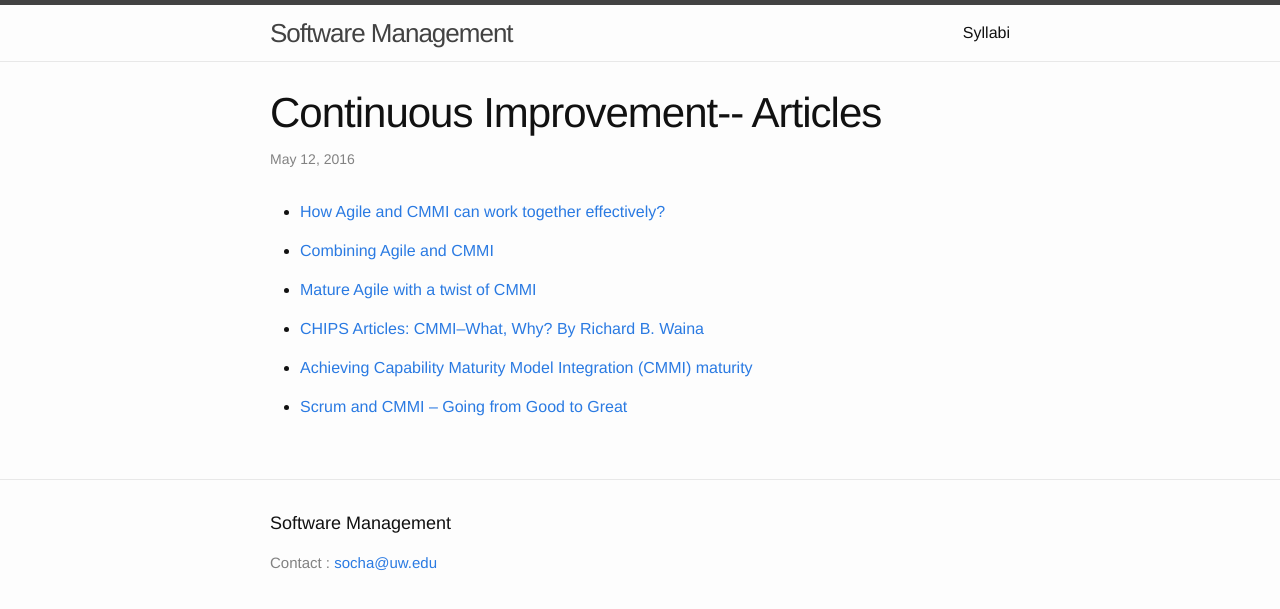
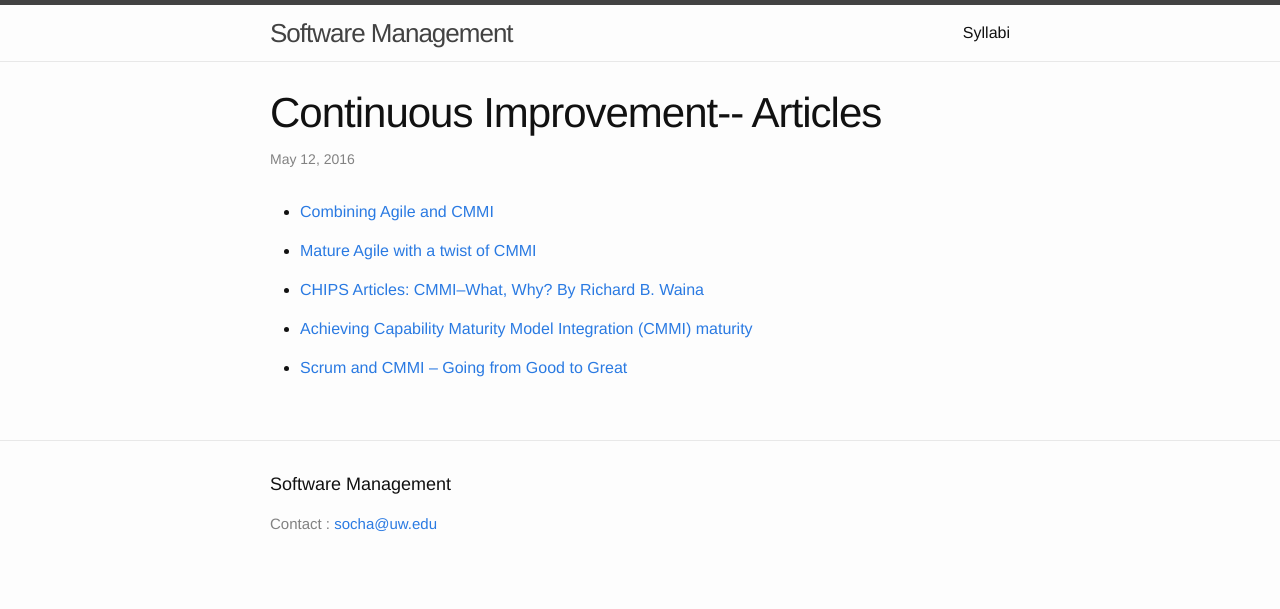
Before and after one commit to css566/css566.github.io, a Jekyll site: the page built from _posts/2016-05-12-Continous_Integration_Artices.md, in a window 1280 px wide. Shown: the top 609 px of the page. Built offline with Jekyll 4.4.1, drawn with Linux system fonts in a browser that asks for light colours; comment, search, counter and statistics services are not loaded.

Commit message:
Update 2016-05-12-Continous_Integration_Artices.md

```diff
--- a/_posts/2016-05-12-Continous_Integration_Artices.md
+++ b/_posts/2016-05-12-Continous_Integration_Artices.md
@@ -3,11 +3,9 @@ layout: post
 title: Continuous Improvement-- Articles
 ---
 
-- [How Agile and CMMI can work together effectively?](http://www.slideshare.net/LeanStartupConf/engaging-your-team-in-continuous-improvement)
+- [Combining Agile and CMMI](http://www.slideshare.net/LeanStartupConf/engaging-your-team-in-continuous-improvement)
 
-- [Combining Agile and CMMI](https://systematic.com/media/282233/Mature_Agile_with_a_twist_of_CMMI.pdf)
-
-- [Mature Agile with a twist of CMMI](https://www.plm.automation.siemens.com/CaseStudyWeb/dispatch/viewResource.html?resourceId=16299)
+- [Mature Agile with a twist of CMMI](https://systematic.com/media/282233/Mature_Agile_with_a_twist_of_CMMI.pdf)
 
 - [CHIPS Articles: CMMI--What, Why? By Richard B. Waina](http://www.doncio.navy.mil/chips/ArticleDetails.aspx?ID=3410)
 
```
